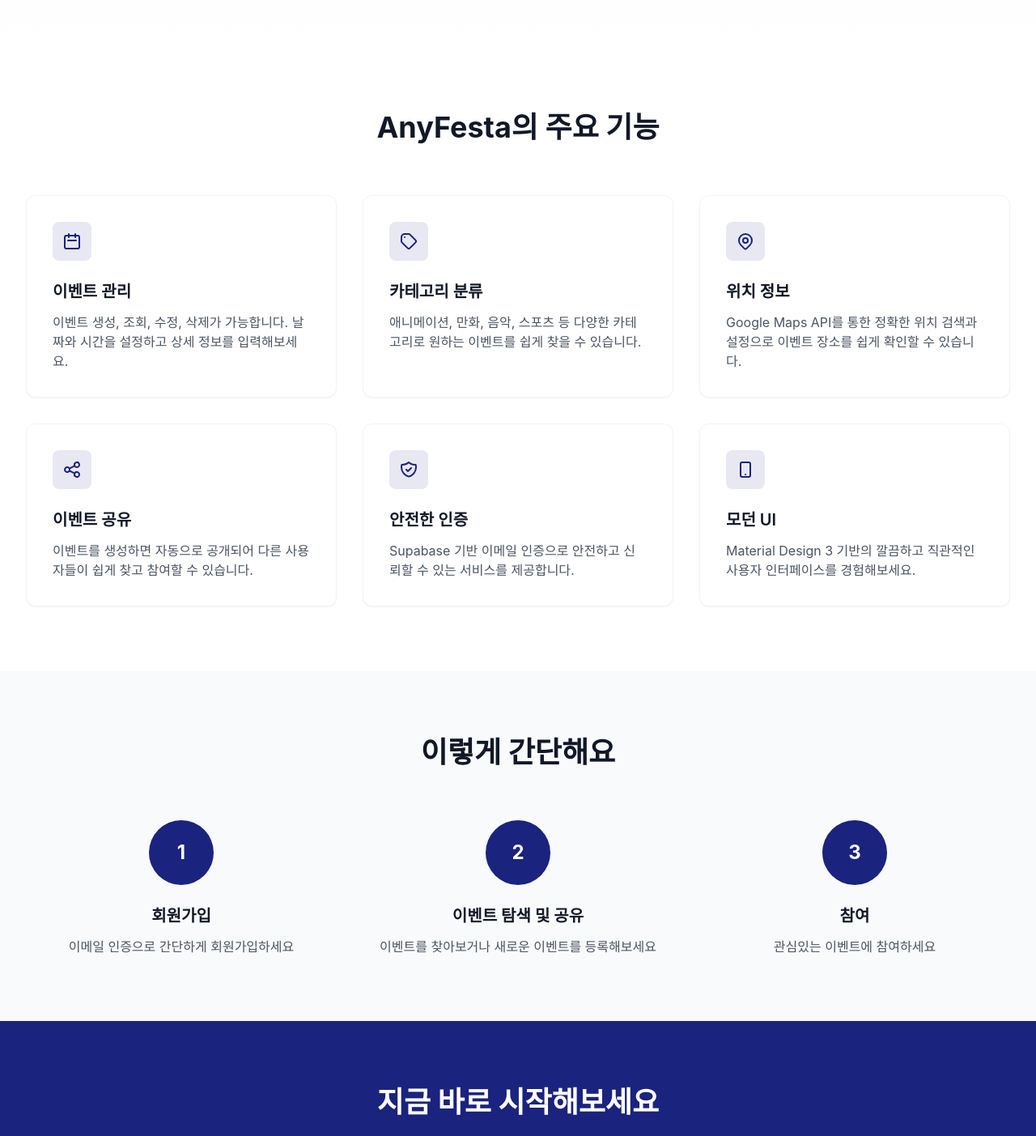
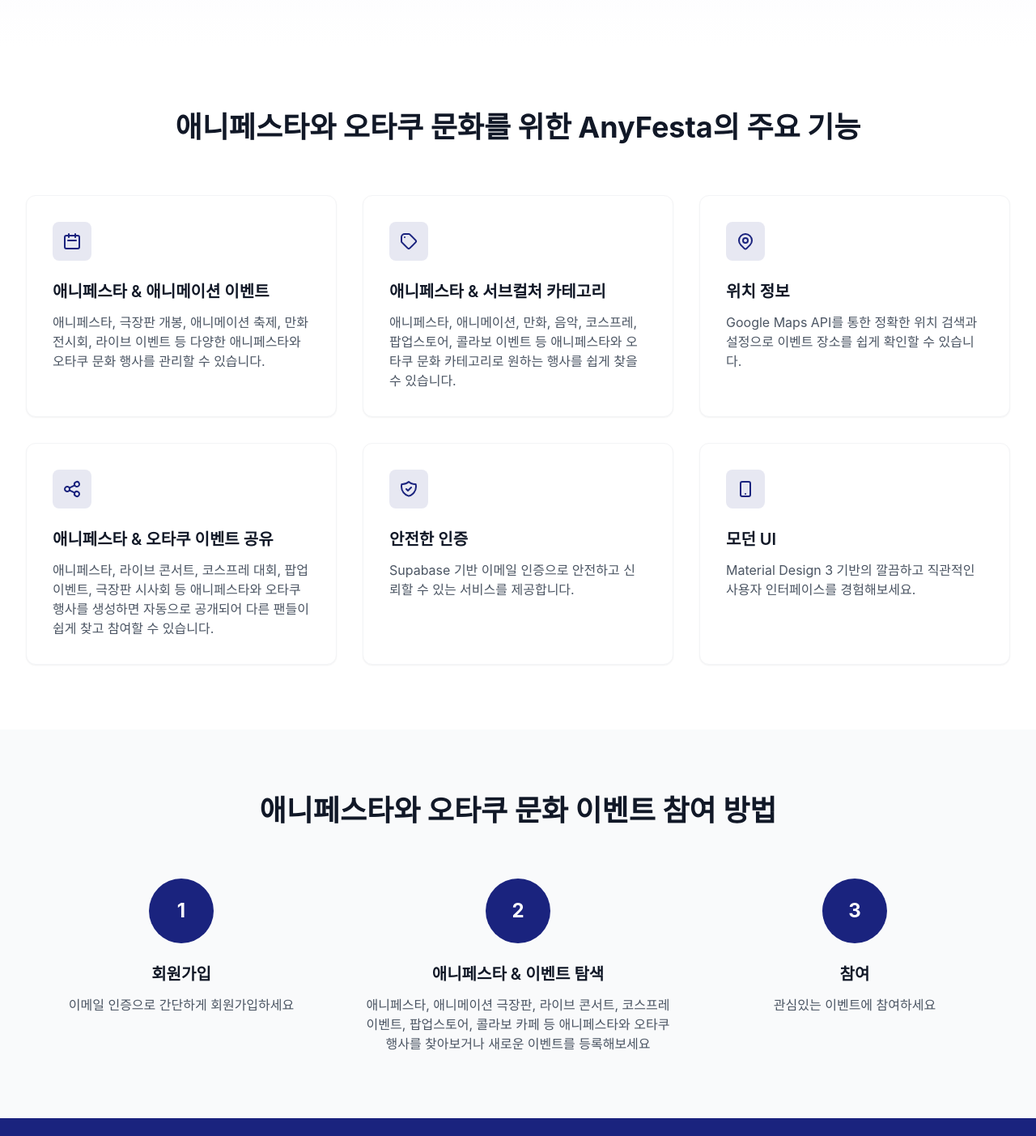
Before and after one commit to subinkr/anyfesta-homepage, a React (Create React App) app: page / in a window 1280 px wide. Shown: the part 460-1863 px from the top of the page at 81% size. Built offline with nearby package versions, Linux system fonts and the light colour scheme; the HTML template or start-up script is replaced by a standard one.

Commit message:
SEO 최적화: 애니페스타 키워드 강화 및 오타쿠 관련 메타태그 추가

```diff
--- a/public/index.html
+++ b/public/index.html
@@ -1,5 +1,5 @@
 <!DOCTYPE html>
-<html lang="en">
+<html lang="ko">
   <head>
     <meta charset="utf-8" />
     <link rel="icon" href="%PUBLIC_URL%/favicon.ico" />
@@ -7,8 +7,28 @@
     <meta name="theme-color" content="#000000" />
     <meta
       name="description"
-      content="Any Festa - 다양한 행사와 이벤트 플랫폼"
+      content="애니페스타 - 오타쿠 행사, 애니메이션 이벤트, 서브컬처 정보, 만화 콜라보 카페, 극장판 개봉, 라이브 행사, 코스프레 이벤트, 팝업스토어, 애니메이션 콜라보, 만화 극장판 등 다양한 오타쿠 문화 이벤트를 찾고 참여할 수 있는 플랫폼"
     />
+    <meta name="keywords" content="애니페스타, 오타쿠, 오타쿠 행사, 애니메이션 이벤트, 서브컬처, 만화, 애니, 콜라보 카페, 극장판, 라이브, 코스프레, 팝업스토어, 팬미팅, 애니메이션 축제, 만화 전시회, 오타쿠 문화, 일본 애니메이션, 한국 애니메이션, 애니메이션 영화, 만화책, 라이트노벨, 게임 이벤트, 버추얼 유튜버, 아이돌, J-POP, K-POP, 오타쿠 커뮤니티, 라이브 콘서트, 코스프레 대회, 팝업 이벤트, 콜라보레이션, 극장판 상영, 애니메이션 라이브, 만화 콜라보, 팝업 카페, 극장판 개봉 이벤트, 라이브 스트리밍, 코스프레 포토샷, 팝업 스토어, 콜라보 상품, 극장판 팬 이벤트, 애니메이션 팝업, 만화 라이브, 오타쿠 라이브, 서브컬처 팝업, 애니메이션 콜라보, 만화 극장판, 라이브 공연, 코스프레 이벤트, 팝업 전시, 콜라보 행사, 극장판 시사회, 애니메이션 페스티벌, 만화 페스티벌, 오타쿠 페스티벌" />
+    <meta name="author" content="Any Festa" />
+    <meta name="robots" content="index, follow" />
+
+    <!-- Open Graph / Facebook -->
+    <meta property="og:type" content="website" />
+    <meta property="og:url" content="https://anyfesta.com/" />
+    <meta property="og:title" content="애니페스타 - 오타쿠 행사 플랫폼 | 라이브, 코스프레, 팝업, 콜라보, 극장판" />
+    <meta property="og:description" content="오타쿠 행사, 애니메이션 이벤트, 서브컬처 정보, 만화 콜라보 카페, 극장판 개봉, 라이브 행사, 코스프레 이벤트, 팝업스토어, 애니메이션 콜라보, 만화 극장판 등 다양한 오타쿠 문화 이벤트를 찾고 참여하세요" />
+    <meta property="og:image" content="%PUBLIC_URL%/logo512.png" />
+
+    <!-- Twitter -->
+    <meta property="twitter:card" content="summary_large_image" />
+    <meta property="twitter:url" content="https://anyfesta.com/" />
+    <meta property="twitter:title" content="애니페스타 - 오타쿠 행사 플랫폼 | 라이브, 코스프레, 팝업, 콜라보, 극장판" />
+    <meta property="twitter:description" content="오타쿠 행사, 애니메이션 이벤트, 서브컬처 정보, 만화 콜라보 카페, 극장판 개봉, 라이브 행사, 코스프레 이벤트, 팝업스토어, 애니메이션 콜라보, 만화 극장판 등 다양한 오타쿠 문화 이벤트를 찾고 참여하세요" />
+    <meta property="twitter:image" content="%PUBLIC_URL%/logo512.png" />
+
+    <!-- Canonical URL -->
+    <link rel="canonical" href="https://anyfesta.com/" />
 
     <!--
       Notice the use of %PUBLIC_URL% in the tags above.
@@ -19,7 +39,7 @@
       work correctly both with client-side routing and a non-root public URL.
       Learn how to configure a non-root public URL by running `npm run build`.
     -->
-    <title>Any Festa</title>
+    <title>애니페스타 - 오타쿠 행사 플랫폼 | 라이브, 코스프레, 팝업, 콜라보, 극장판, 애니메이션, 만화</title>
   </head>
   <body>
     <noscript>You need to enable JavaScript to run this app.</noscript>
--- a/src/pages/HomePage.tsx
+++ b/src/pages/HomePage.tsx
@@ -8,12 +8,12 @@ const HomePage: React.FC = () => {
         <div className="max-w-7xl mx-auto px-4 sm:px-6 lg:px-8">
           <div className="text-center">
             <h1 className="text-4xl md:text-6xl font-bold text-gray-900 mb-6">
-              다양한 이벤트를 <br />
+              애니페스타와 오타쿠 행사를 <br />
               <span className="text-primary">AnyFesta</span>에서 만나보세요
             </h1>
             <p className="text-xl text-gray-600 mb-8 max-w-3xl mx-auto">
-              콜라보 카페, 극장판 개봉, 라이브 행사 등 <br />
-              원하는 이벤트를 쉽게 찾고 참여하세요
+              애니페스타, 애니메이션 극장판 개봉, 라이브 콘서트, 코스프레 이벤트, 팝업스토어, <br />
+              콜라보 카페 등 다양한 애니페스타와 오타쿠 문화 행사를 쉽게 찾고 참여하세요
             </p>
             <div className="flex flex-col gap-4 justify-center">
               <div className="flex flex-col sm:flex-row gap-4 justify-center items-center">
@@ -52,7 +52,7 @@ const HomePage: React.FC = () => {
         <div className="max-w-7xl mx-auto px-4 sm:px-6 lg:px-8">
           <div className="text-center mb-16">
             <h2 className="text-3xl md:text-4xl font-bold text-gray-900 mb-4">
-              AnyFesta의 주요 기능
+              애니페스타와 오타쿠 문화를 위한 AnyFesta의 주요 기능
             </h2>
           </div>
 
@@ -64,10 +64,10 @@ const HomePage: React.FC = () => {
                   <path strokeLinecap="round" strokeLinejoin="round" strokeWidth={2} d="M8 7V3m8 4V3m-9 8h10M5 21h14a2 2 0 002-2V7a2 2 0 00-2-2H5a2 2 0 00-2 2v12a2 2 0 002 2z" />
                 </svg>
               </div>
-              <h3 className="text-xl font-semibold text-gray-900 mb-3">이벤트 관리</h3>
+              <h3 className="text-xl font-semibold text-gray-900 mb-3">애니페스타 & 애니메이션 이벤트</h3>
               <p className="text-gray-600">
-                이벤트 생성, 조회, 수정, 삭제가 가능합니다.
-                날짜와 시간을 설정하고 상세 정보를 입력해보세요.
+                애니페스타, 극장판 개봉, 애니메이션 축제, 만화 전시회, 라이브 이벤트 등
+                다양한 애니페스타와 오타쿠 문화 행사를 관리할 수 있습니다.
               </p>
             </div>
 
@@ -78,10 +78,10 @@ const HomePage: React.FC = () => {
                   <path strokeLinecap="round" strokeLinejoin="round" strokeWidth={2} d="M7 7h.01M7 3h5c.512 0 1.024.195 1.414.586l7 7a2 2 0 010 2.828l-7 7a2 2 0 01-2.828 0l-7-7A1.994 1.994 0 013 12V7a4 4 0 014-4z" />
                 </svg>
               </div>
-              <h3 className="text-xl font-semibold text-gray-900 mb-3">카테고리 분류</h3>
+              <h3 className="text-xl font-semibold text-gray-900 mb-3">애니페스타 & 서브컬처 카테고리</h3>
               <p className="text-gray-600">
-                애니메이션, 만화, 음악, 스포츠 등 다양한 카테고리로
-                원하는 이벤트를 쉽게 찾을 수 있습니다.
+                애니페스타, 애니메이션, 만화, 음악, 코스프레, 팝업스토어, 콜라보 이벤트 등
+                애니페스타와 오타쿠 문화 카테고리로 원하는 행사를 쉽게 찾을 수 있습니다.
               </p>
             </div>
 
@@ -107,10 +107,10 @@ const HomePage: React.FC = () => {
                   <path strokeLinecap="round" strokeLinejoin="round" strokeWidth={2} d="M8.684 13.342C8.886 12.938 9 12.482 9 12c0-.482-.114-.938-.316-1.342m0 2.684a3 3 0 110-2.684m0 2.684l6.632 3.316m-6.632-6l6.632-3.316m0 0a3 3 0 105.367-2.684 3 3 0 00-5.367 2.684zm0 9.316a3 3 0 105.367 2.684 3 3 0 00-5.367-2.684z" />
                 </svg>
               </div>
-              <h3 className="text-xl font-semibold text-gray-900 mb-3">이벤트 공유</h3>
+              <h3 className="text-xl font-semibold text-gray-900 mb-3">애니페스타 & 오타쿠 이벤트 공유</h3>
               <p className="text-gray-600">
-                이벤트를 생성하면 자동으로 공개되어
-                다른 사용자들이 쉽게 찾고 참여할 수 있습니다.
+                애니페스타, 라이브 콘서트, 코스프레 대회, 팝업 이벤트, 극장판 시사회 등
+                애니페스타와 오타쿠 행사를 생성하면 자동으로 공개되어 다른 팬들이 쉽게 찾고 참여할 수 있습니다.
               </p>
             </div>
 
@@ -150,7 +150,7 @@ const HomePage: React.FC = () => {
         <div className="max-w-7xl mx-auto px-4 sm:px-6 lg:px-8">
           <div className="text-center mb-16">
             <h2 className="text-3xl md:text-4xl font-bold text-gray-900 mb-4">
-              이렇게 간단해요
+              애니페스타와 오타쿠 문화 이벤트 참여 방법
             </h2>
           </div>
 
@@ -169,9 +169,10 @@ const HomePage: React.FC = () => {
               <div className="w-20 h-20 bg-primary rounded-full flex items-center justify-center mx-auto mb-6">
                 <span className="text-white text-2xl font-bold">2</span>
               </div>
-              <h3 className="text-xl font-semibold text-gray-900 mb-3">이벤트 탐색 및 공유</h3>
+              <h3 className="text-xl font-semibold text-gray-900 mb-3">애니페스타 & 이벤트 탐색</h3>
               <p className="text-gray-600">
-                이벤트를 찾아보거나 새로운 이벤트를 등록해보세요
+                애니페스타, 애니메이션 극장판, 라이브 콘서트, 코스프레 이벤트, 팝업스토어,
+                콜라보 카페 등 애니페스타와 오타쿠 행사를 찾아보거나 새로운 이벤트를 등록해보세요
               </p>
             </div>
 
@@ -192,7 +193,7 @@ const HomePage: React.FC = () => {
       <section className="bg-primary py-20">
         <div className="max-w-4xl mx-auto px-4 sm:px-6 lg:px-8 text-center">
           <h2 className="text-3xl md:text-4xl font-bold text-white mb-6">
-            지금 바로 시작해보세요
+            애니페스타와 오타쿠 문화의 새로운 경험을 시작해보세요
           </h2>
           <div className="flex flex-col gap-4 justify-center">
             <div className="flex flex-col sm:flex-row gap-4 justify-center items-center">
```
Also changed, not shown: public/robots.txt.
